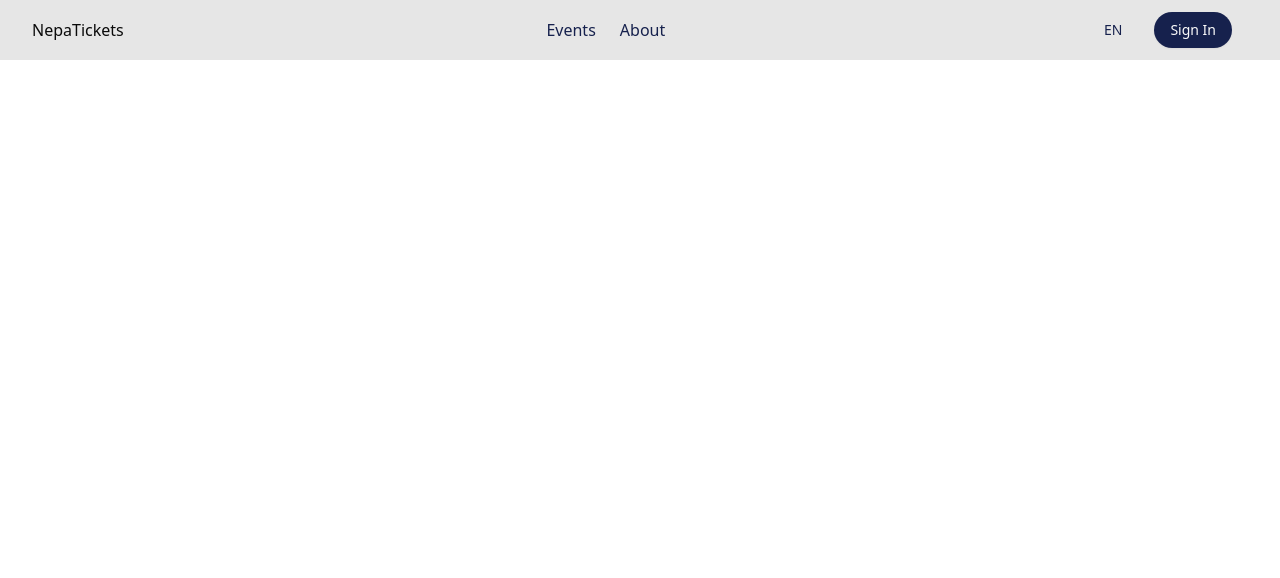
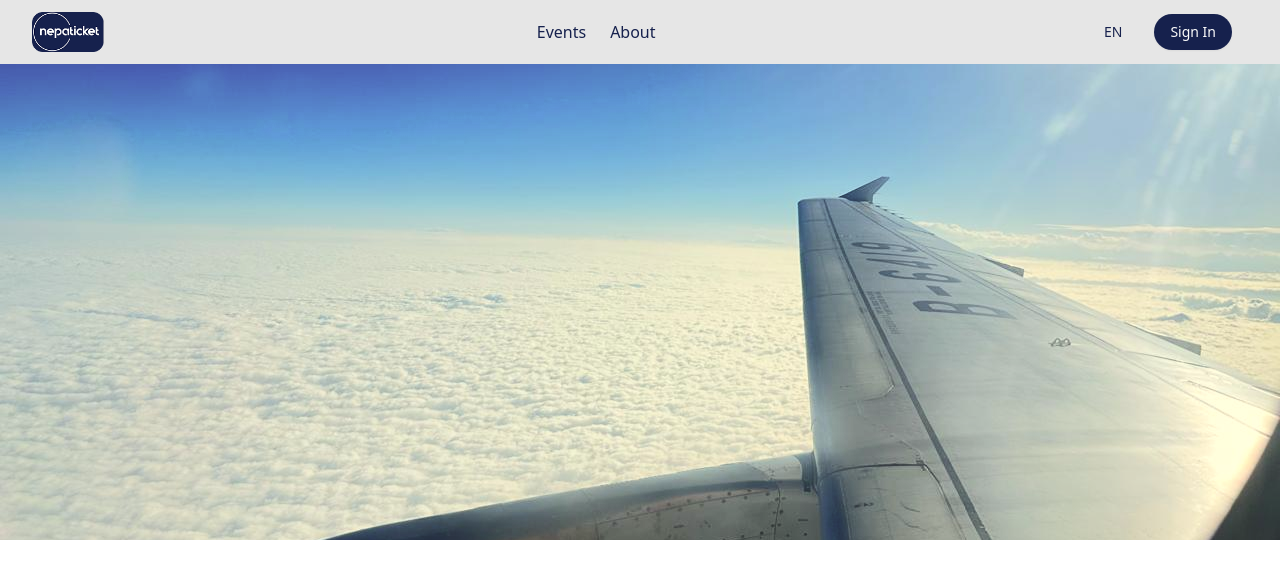
Before and after one commit to smritiiin/nepaticket, a Next.js app: page / in a window 1280 px wide. Shown: the top 578 px of the page. Built offline with nearby package versions, Linux system fonts and the light colour scheme.

Commit message:
Depolyment issues fixed

```diff
--- a/src/app/page.tsx
+++ b/src/app/page.tsx
@@ -1,10 +1,12 @@
 "use client";
+import Landing from "@/components/Landing";
 import Navbar from "@/components/Navbar";
 
 export default function Home() {
 	return (
 		<div>
-			<Navbar></Navbar>
+			<Navbar/>
+			<Landing/>
 		</div>
 	);
 }
--- /dev/null
+++ b/src/components/Landing.tsx
@@ -0,0 +1,12 @@
+import React from 'react'
+import { Button } from './ui/button'
+
+const Landing = () => {
+  return (
+    <div className='bg-[url(/landing.png)] h-screen w-full bg-no-repeat'>
+        {/* <Button className='border-black bg-amber-100'>FLIGHTS</Button> */}
+    </div>
+  )
+}
+
+export default Landing
--- a/src/components/Navbar.tsx
+++ b/src/components/Navbar.tsx
@@ -18,14 +18,13 @@ const Navbar = () => {
 		<nav className="flex items-center justify-between bg-[#E6E6E6] px-4 py-3 md:px-8">
 			{/* Logo */}
 			<div className="flex-shrink-0">
-				{/* <Image
+				<Image
 					src="/logo.png"
 					alt="NepaTickets Logo"
 					height={40}
 					width={70}
 					className="h-10 w-auto"
-				/> */}
-                <h1>NepaTickets</h1>
+				/>
 			</div>
 
 			{/* Desktop Navigation */}
```
Also changed, not shown: public/Landing.png (added).
